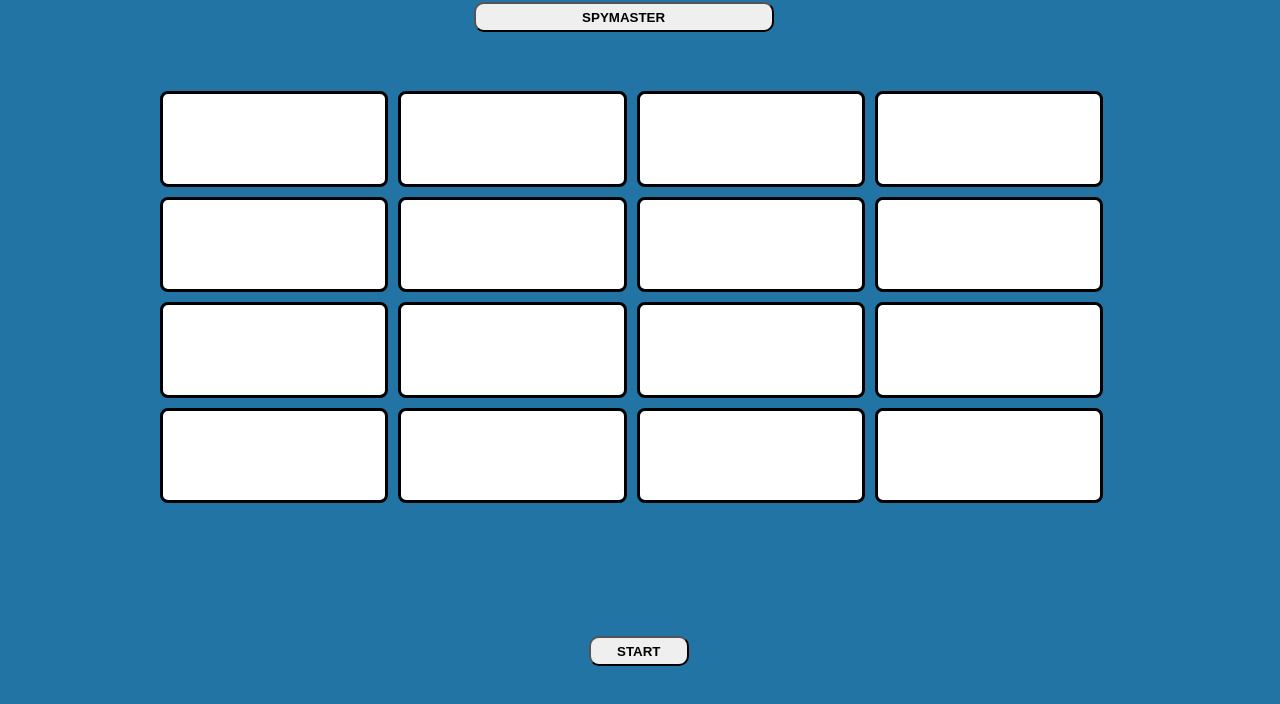
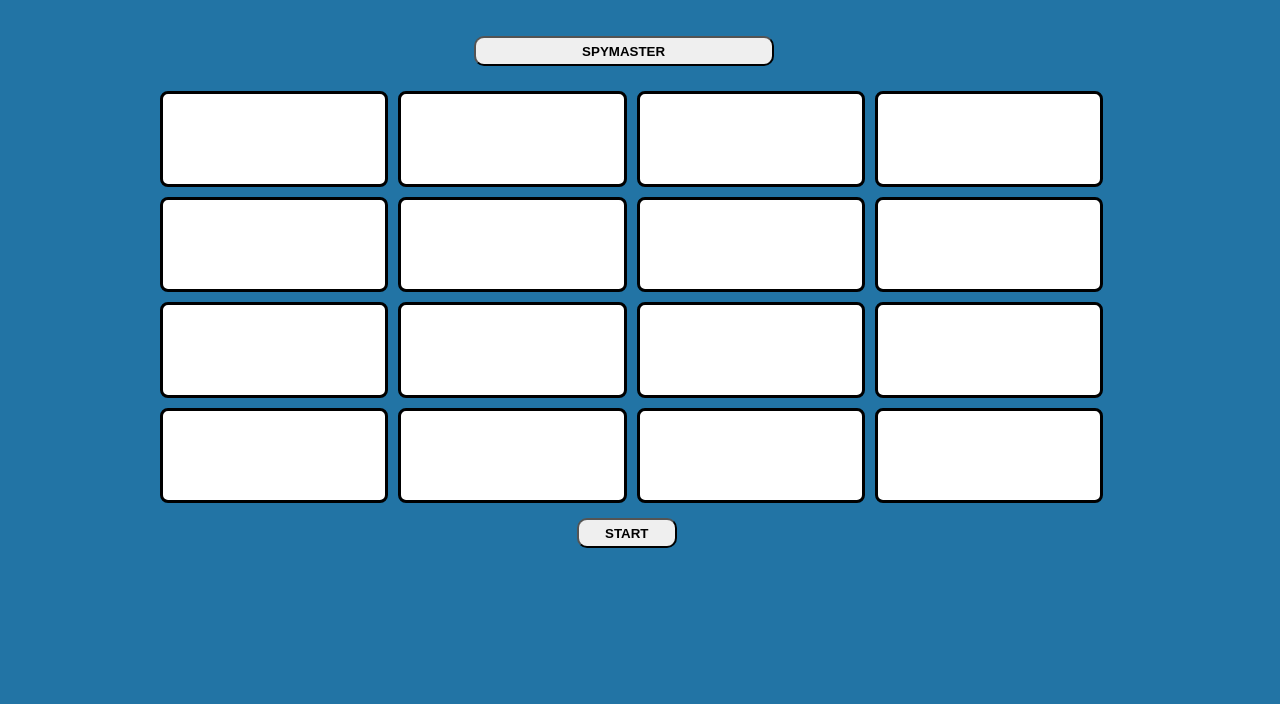
Before and after one commit to CurlyPurple/codenames2, a plain HTML site: page index.html in a window 1280 px wide. Shown: the part 54-758 px from the top of the page. Drawn offline with Linux system fonts and the light colour scheme.

```diff
--- a/css/style.css
+++ b/css/style.css
@@ -12,22 +12,11 @@ h1 {
     margin: auto;
 }
 
-/* .landing {
-    height: 26.4em;
-    width: 43em;
-    background-color: black;
-    position: absolute;
-}
-h2 {
-    color: white;
-    text-align: center;
-} */
-
 #togglebtn {
     border-radius: 10px;
     font-weight: bold;
     position: absolute;
-    top: 7%;
+  bottom: 85%;
     left: 37%;
     width: 300px;
     height: 30px;
@@ -36,10 +25,9 @@ h2 {
 #reset {
     border-radius: 10px;
     font-weight: bold;
-    position: absolute;
-    bottom: 10%;
-
-    left: 46%;
+    position: relative;
+    left: 45%;
+    margin-top: 15px;
     width: 100px;
     height: 30px;
 }
--- a/index.html
+++ b/index.html
@@ -28,8 +28,6 @@
         <div class="card" id="13"></div>
         <div class="card" id="14"></div>
         <div class="card" id="15"></div>
-        <div class="landing">
-            <h2></h2>
         </div>
     </section>
     <button id="togglebtn">SPYMASTER</button>
```
Also changed, not shown: 1 other file.
